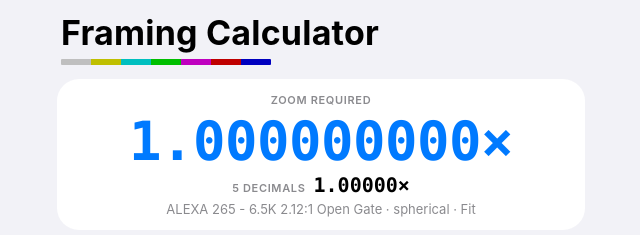
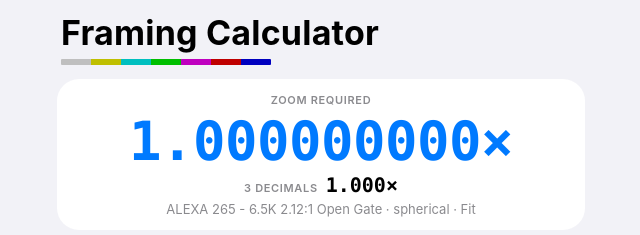
Before and after one commit to seefiggy/framing-calculator, a plain HTML site: page index.html in a window 1280 px wide. Shown: the top 235 px of the page, 319-959 px from the left. Drawn offline with Linux system fonts and the light colour scheme.

Commit message:
Short zoom line: 3 decimals (match the Mac app)

```diff
--- a/index.html
+++ b/index.html
@@ -93,7 +93,7 @@ details[open].list>summary::after{transform:rotate(90deg)}
 <h1>Framing Calculator</h1>
 <div class="bars" aria-hidden="true"></div>
 
-<section class="hero" id="hero"><div class="k">Zoom required</div><div id="zoom">--</div><div class="z5"><span class="k">5 decimals</span><b id="zoom5">--</b></div><div id="sub"></div></section>
+<section class="hero" id="hero"><div class="k">Zoom required</div><div id="zoom">--</div><div class="z5"><span class="k">3 decimals</span><b id="zoom5">--</b></div><div id="sub"></div></section>
 <div class="tiles" id="tiles"></div>
 <div class="note" id="notes"></div>
 
@@ -211,13 +211,13 @@ function calc(){
   chipState();
   try{
     const r=solve({sw:num("sw"),sh:num("sh"),tw:num("tw"),th:num("th"),ta:hasExt?null:num("ar"),ew:hasExt?num("ew"):null,eh:hasExt?num("eh"):null,ep:num("ep"),safety:num("sf")||0,squeeze:num("sq")||1,zb,ca:CONTAINERS[$("ct").value][1]||((num("tw")&&num("th"))?num("tw")/num("th"):null),rounding:$("rd").value});
-    last=r;const z=zfmt(r.zoom)+"×";$("zoom").textContent=z;$("mz").textContent=z;$("zoom5").textContent=r.zoom.toFixed(5)+"×";
+    last=r;const z=zfmt(r.zoom)+"×";$("zoom").textContent=z;$("mz").textContent=z;$("zoom5").textContent=r.zoom.toFixed(3)+"×";
     $("sub").textContent=`${modeName()} · ${r.squeeze!==1?r.squeeze+"x anamorphic":"spherical"} · ${zb==="fitall"?"Fit All in "+CONTAINERS[$("ct").value][0]:"Fit"}`;
     $("ms").textContent=`${nfmt(r.extW)} × ${nfmt(r.extH)} · ${r.dw} × ${r.dh}`;
     tiles(r);$("notes").className="note";$("notes").textContent=r.notes.join(" ");
   }catch(e){$("notes").className="note err";$("notes").textContent=e.message}
 }
-$("copy").onclick=async()=>{if(!last)return;const r=last;const t=[`${mfrName()} - ${modeName()}`,`Source ${r.sw} x ${r.sh}`+(r.squeeze!==1?` (${r.squeeze}x squeeze)`:""),`Source aspect ${r.saD.toFixed(3)}:1`,`Zoom ${zfmt(r.zoom)}x`,`Zoom (5 decimals) ${r.zoom.toFixed(5)}x`,`Extraction ${nfmt(r.extW)} x ${nfmt(r.extH)} (${r.extPct.toFixed(2)}%)`,`Anchor X ${+r.ax.toFixed(1)} / Y ${+r.ay.toFixed(1)}`,`Aspect ${r.eaD.toFixed(3)}:1`,`Dailies ${r.dw} x ${r.dh}`].join("\n");
+$("copy").onclick=async()=>{if(!last)return;const r=last;const t=[`${mfrName()} - ${modeName()}`,`Source ${r.sw} x ${r.sh}`+(r.squeeze!==1?` (${r.squeeze}x squeeze)`:""),`Source aspect ${r.saD.toFixed(3)}:1`,`Zoom ${zfmt(r.zoom)}x`,`Zoom (3 decimals) ${r.zoom.toFixed(3)}x`,`Extraction ${nfmt(r.extW)} x ${nfmt(r.extH)} (${r.extPct.toFixed(2)}%)`,`Anchor X ${+r.ax.toFixed(1)} / Y ${+r.ay.toFixed(1)}`,`Aspect ${r.eaD.toFixed(3)}:1`,`Dailies ${r.dw} x ${r.dh}`].join("\n");
   try{await navigator.clipboard.writeText(t);$("copy").textContent="Copied"}catch(e){prompt("Copy:",t)}setTimeout(()=>$("copy").textContent="Copy Result",1200)};
 $("reset").onclick=setDefaults;
 // compact glass bar appears once the big readout scrolls away
```
